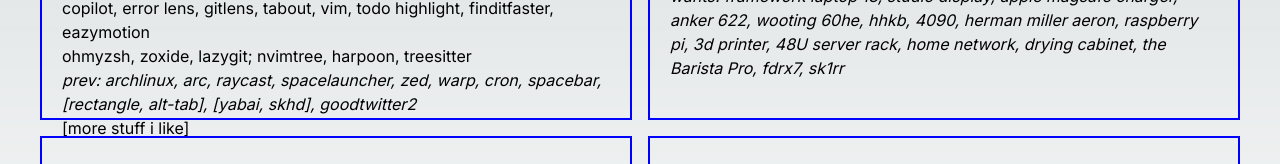
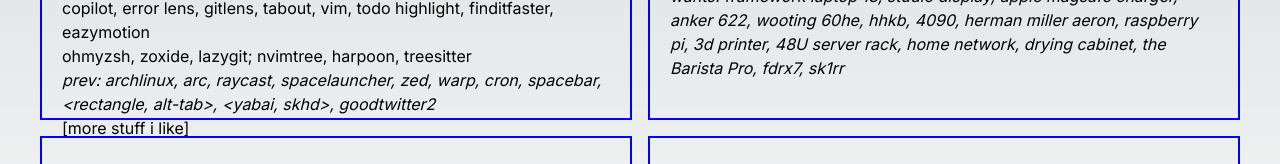
Before and after one commit to 5brian/catalogue, a Next.js app: page /stuff in a window 1280 px wide. Shown: the part 282-446 px from the top of the page. Built offline with nearby package versions, Linux system fonts and the light colour scheme.

Commit message:
worse than down

```diff
--- a/src/app/stuff/page.tsx
+++ b/src/app/stuff/page.tsx
@@ -70,7 +70,8 @@
             <br />
             <i>
               prev: archlinux, arc, raycast, spacelauncher, zed, warp, cron,
-              spacebar, [rectangle, alt-tab], [yabai, skhd], goodtwitter2
+              spacebar, {"<"}rectangle, alt-tab{">"}, {"<"}yabai, skhd{">"},
+              goodtwitter2
             </i>
             <br />
             <Link href="https://github.com/yoleuh?tab=stars" target="_blank">
```
